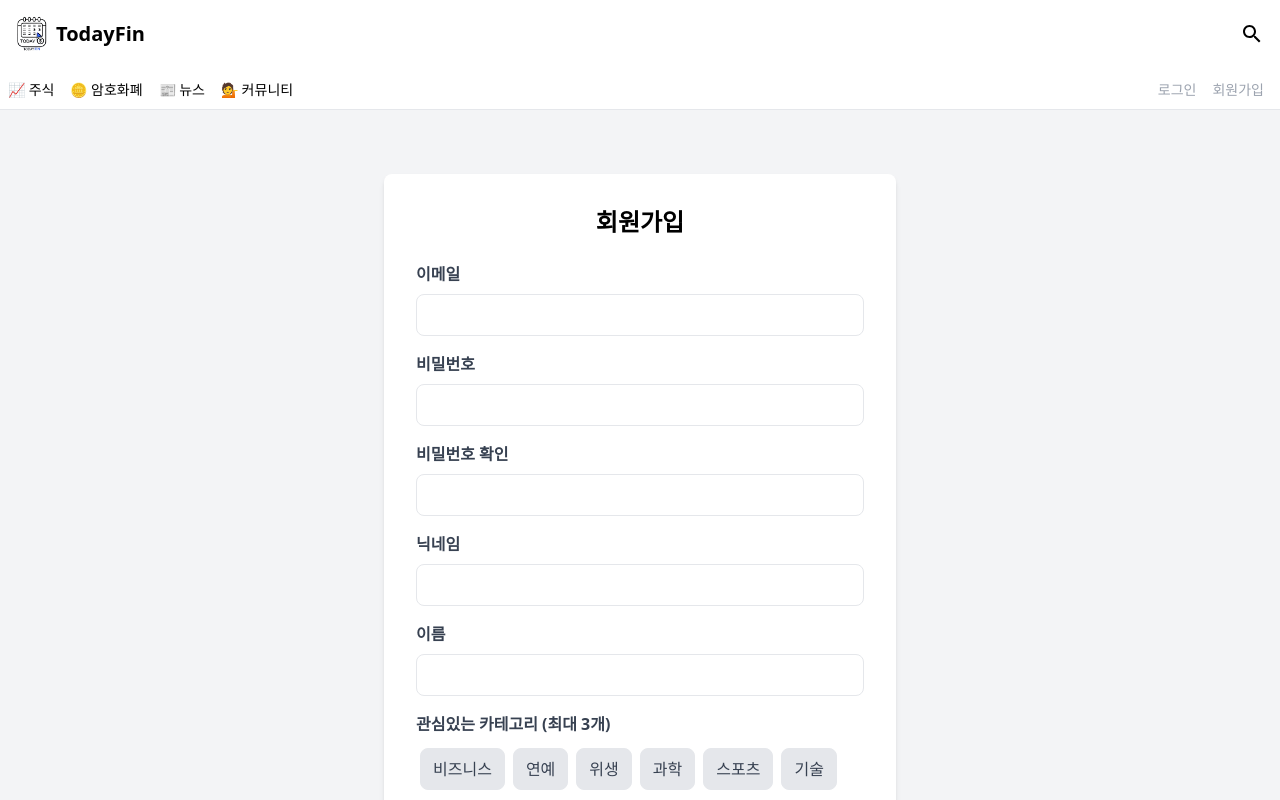
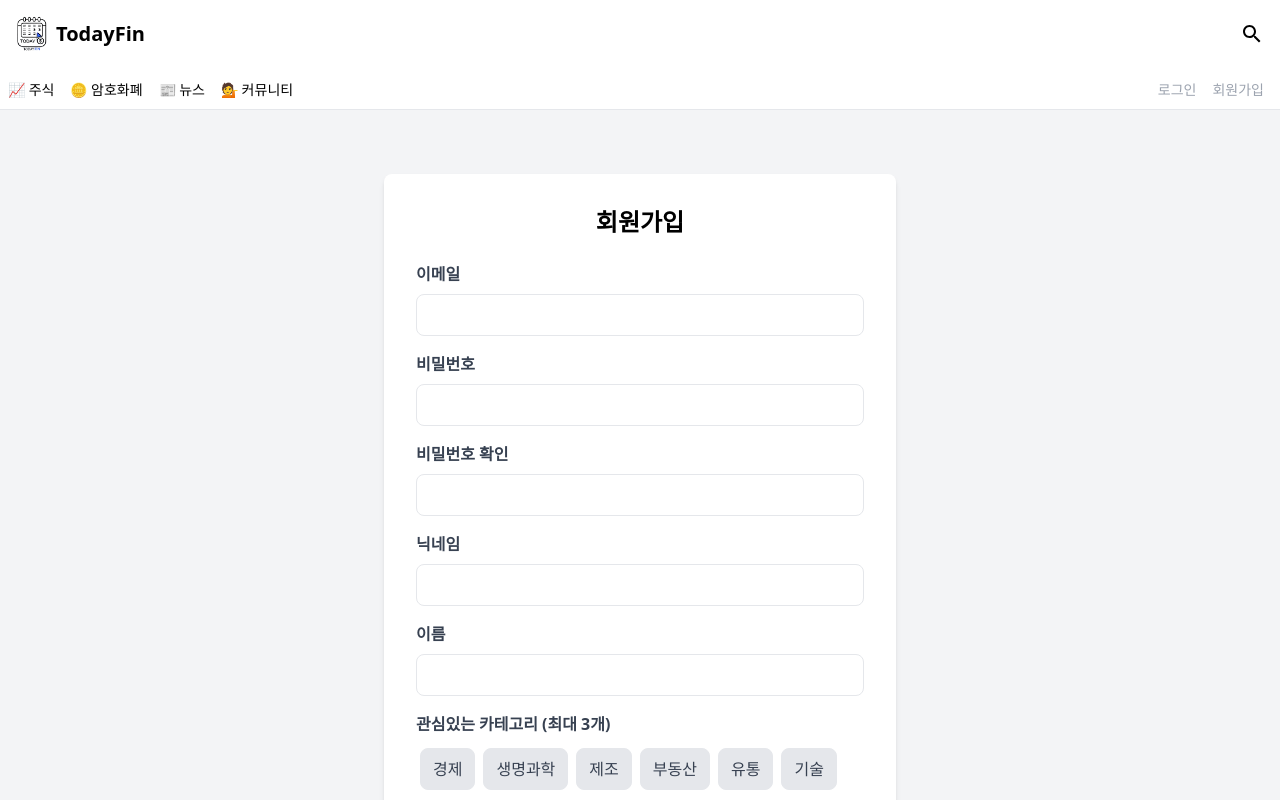
Before and after one commit to TodayFin/todayfin-fe, a Next.js app: page /signup in a window 1280 px wide. Shown: the top 800 px of the page. Built offline with nearby package versions, Linux system fonts and the light colour scheme.

Commit message:
chore: 뉴스 카테고리 변경

```diff
--- a/src/app/signup/page.js
+++ b/src/app/signup/page.js
@@ -4,7 +4,7 @@ import { useState } from "react";
 import { useRouter } from "next/navigation";
 import Link from "next/link";
 
-const categories = ["비즈니스", "연예", "위생", "과학", "스포츠", "기술"];
+const categories = ["경제", "생명과학", "제조", "부동산", "유통", "기술"];
 
 const SignupPage = () => {
   const [email, setEmail] = useState("");
--- a/src/components/news/SelectCategory.js
+++ b/src/components/news/SelectCategory.js
@@ -1,7 +1,15 @@
 "use client";
 import { useState } from "react";
 
-const categories = ["전체", "비즈니스", "연예", "위생", "과학", "스포츠", "기술"];
+const categories = [
+  "전체",
+  "경제",
+  "생명과학",
+  "제조",
+  "부동산",
+  "유통",
+  "기술",
+];
 
 const SelectCategory = ({ onSelect }) => {
   const [selectedCategory, setSelectedCategory] = useState("전체");
```
